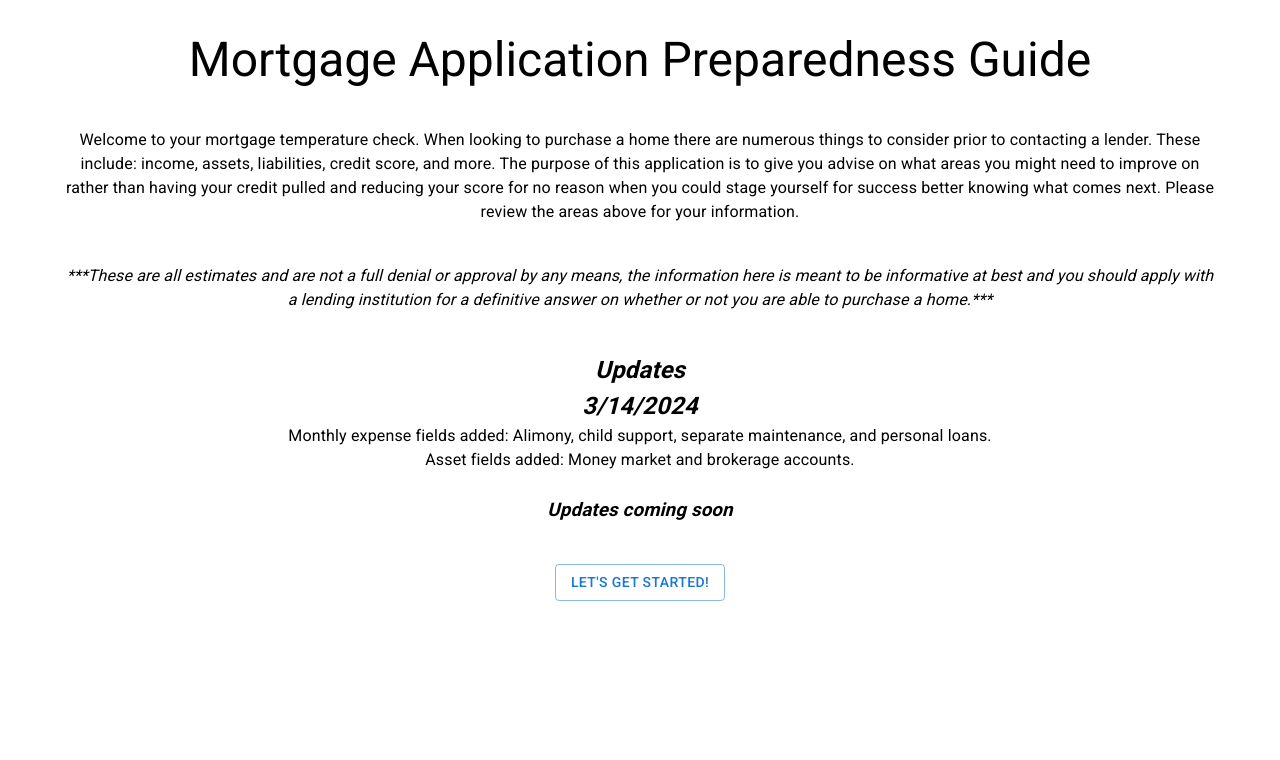
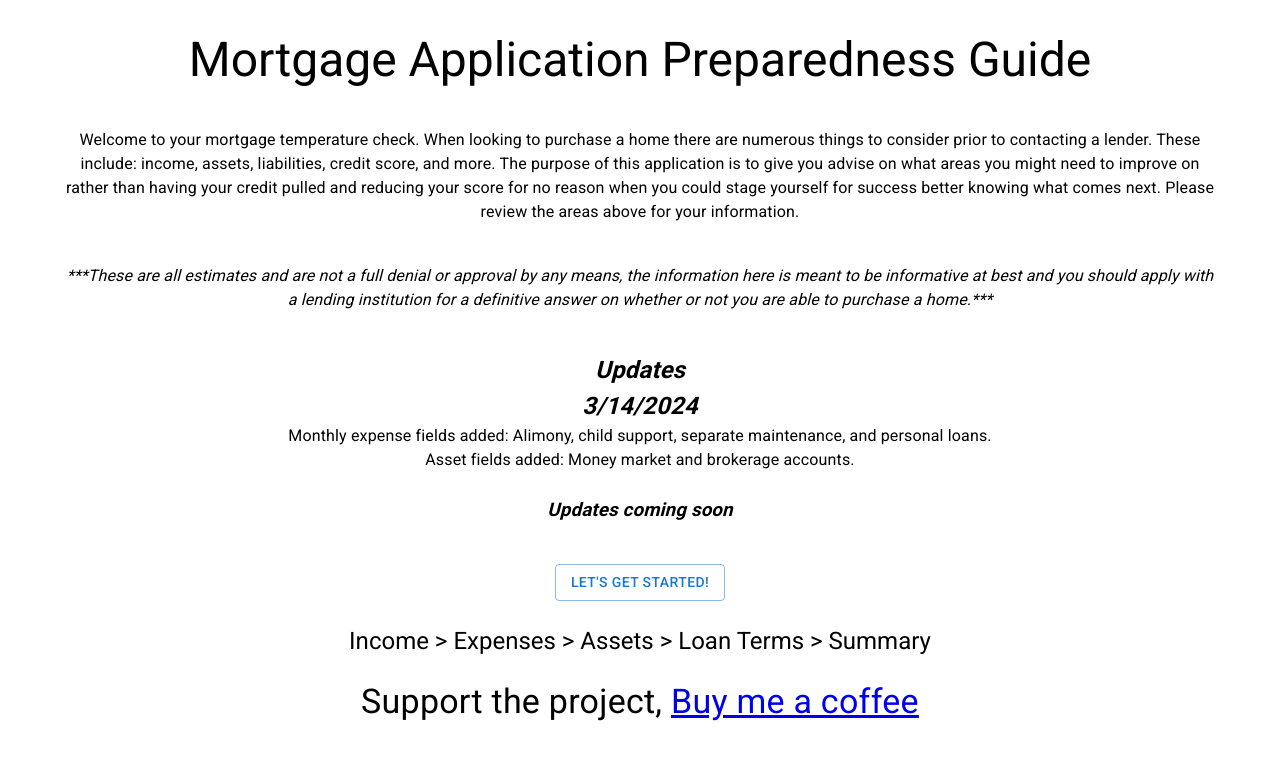
Before and after one commit to jschoff155/homefinancehero, a React (Create React App) app: page / in a window 1280 px wide. Shown: the top 760 px of the page. Built offline with nearby package versions, Linux system fonts and the light colour scheme.

Commit message:
Added BMAC link and created a small navigation system at bottom to provide viewer an idea of how many screens are left.

```diff
--- a/src/App.js
+++ b/src/App.js
@@ -2,6 +2,7 @@ import React, { useState } from "react";
 //import Statusbar from "./ChildComponents/Statusbar";
 import Propertyinfo from "./ChildComponents/Propertyinfo";
 import MonthlyExpenses from "./ChildComponents/MonthlyExpenses";
+import Box from "@mui/material/Box";
 import Income from "./ChildComponents/Income";
 import Assets from "./ChildComponents/Assets";
 import Summary from "./ChildComponents/Summary";
@@ -97,6 +98,15 @@ export default function App() {
         Mortgage Application Preparedness Guide
       </Typography>
       {renderActiveComponent()}
+      <Box my={3}>
+        <Typography textAlign={"center"} variant="h5">
+          Income {">"} Expenses {">"} Assets {">"} Loan Terms {">"} Summary
+        </Typography>
+      </Box>
+      <Typography textAlign={"center"} variant="h4">
+        Support the project,{" "}
+        <a href="https://buymeacoffee.com/jacobschoff">Buy me a coffee</a>
+      </Typography>
     </>
   );
 }
```
Also changed, not shown: src/ChildComponents/Income.js (+0 -57 lines).
